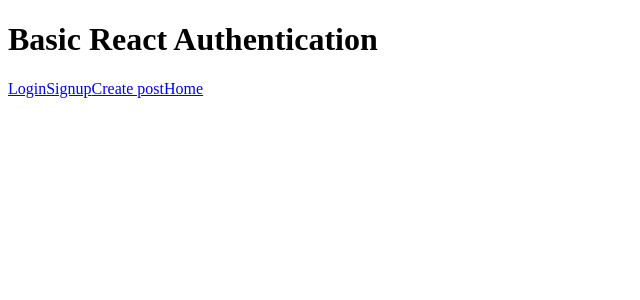
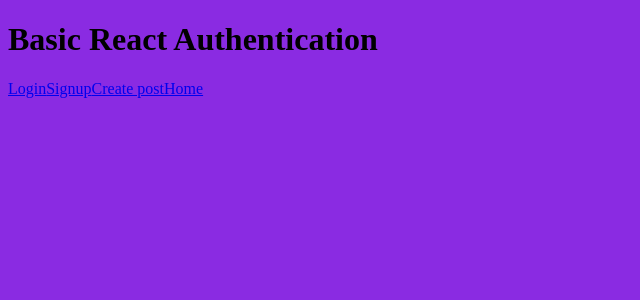
Before and after one commit to KatalogApp/katalog-front-end, a React (Create React App) app: page / in a window 1280 px wide. Shown: the top 300 px of the page, without its empty margins (0-640 px from the left). Built offline with nearby package versions, Linux system fonts and the light colour scheme; no server answers.

Commit message:
testing styles on new branch

```diff
--- /dev/null
+++ b/src/App.css
@@ -0,0 +1,3 @@
+body {
+  background-color: blueviolet;
+}
--- a/src/App.js
+++ b/src/App.js
@@ -1,5 +1,6 @@
 import React, { Component } from 'react';
 import { Switch } from 'react-router-dom';
+import './App.css';
 
 import Navbar from './components/Navbar';
 import PrivateRoute from './components/PrivateRoute';
```
